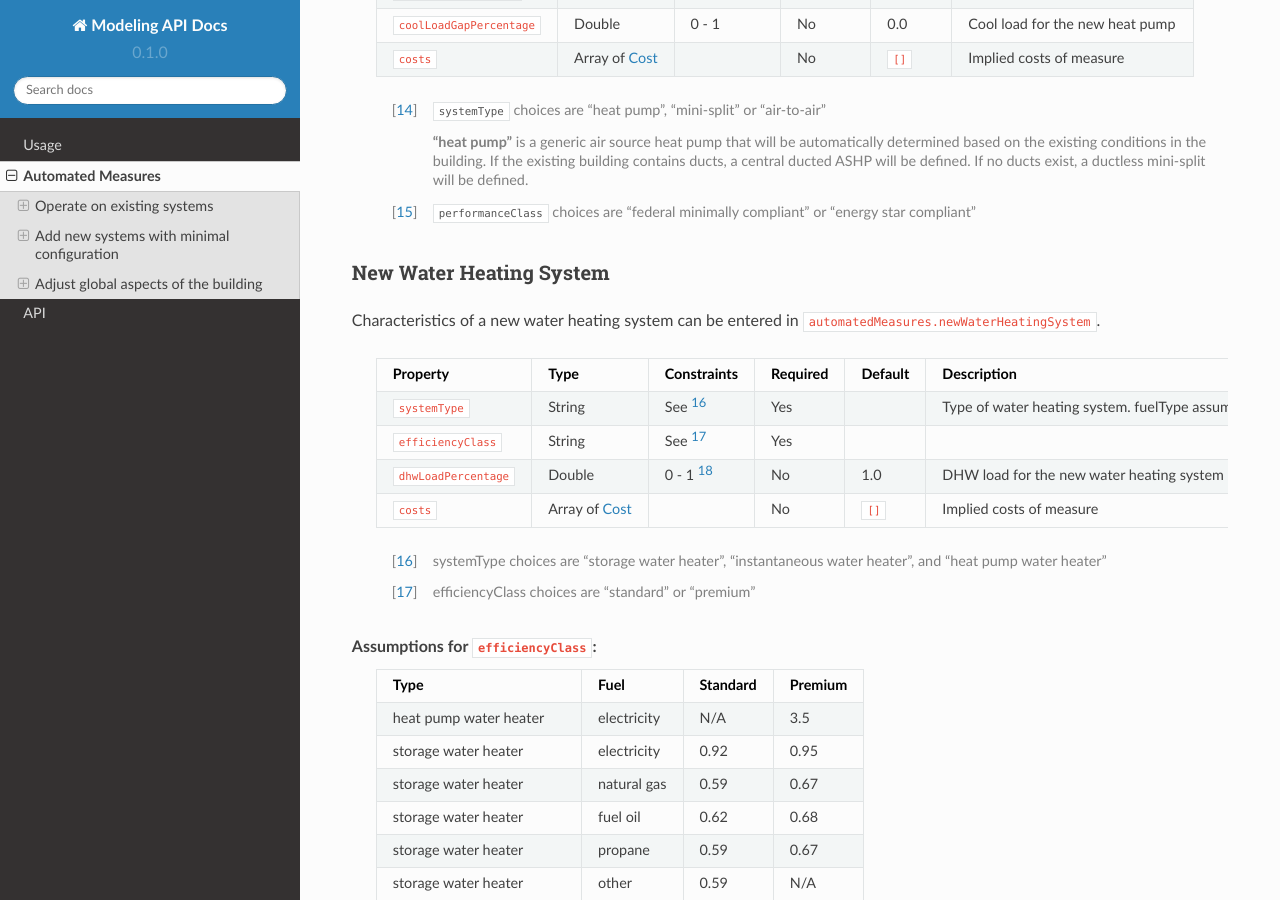
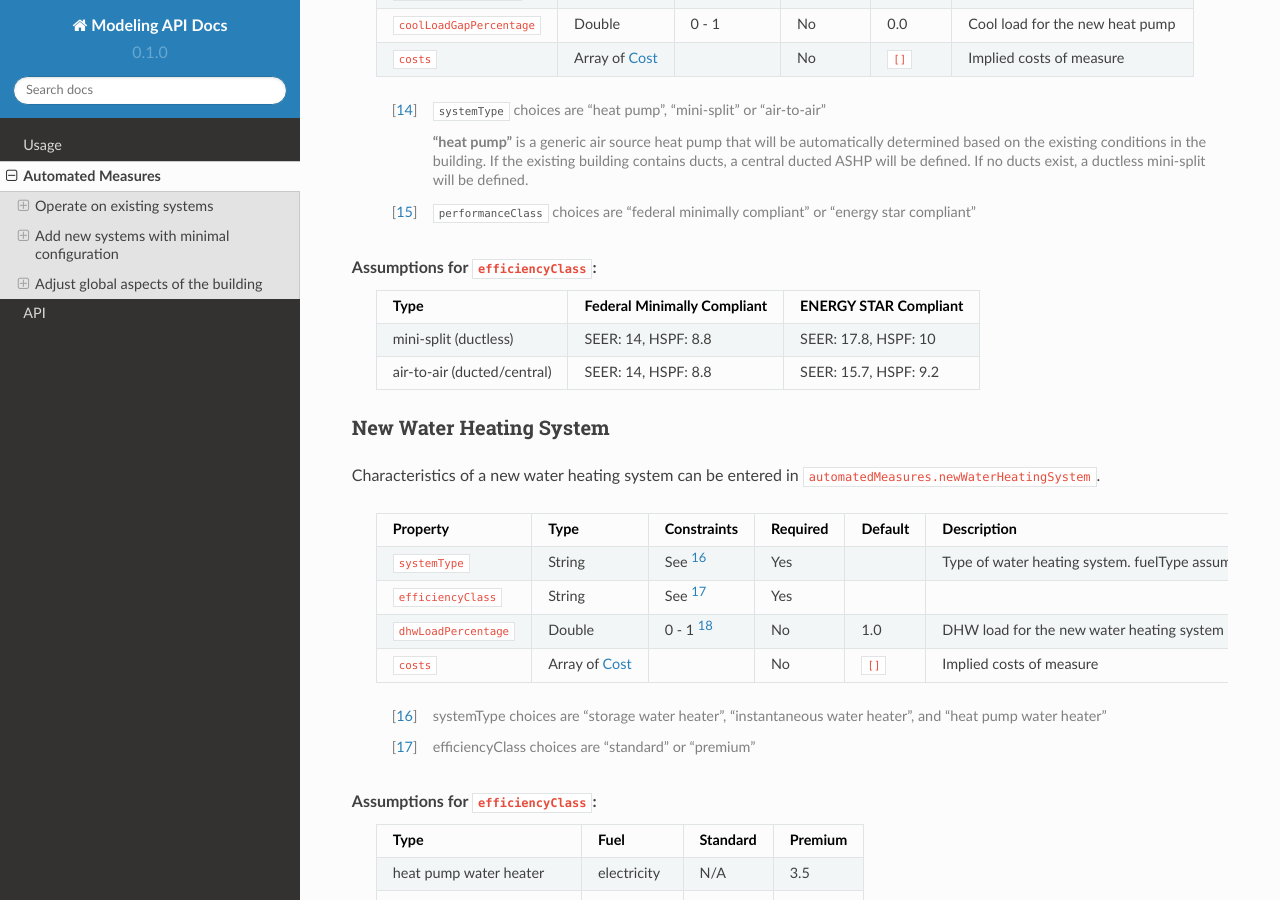
Before and after one commit to RadiantLabs/modeling-api-docs, a Sphinx documentation site: the page built from docs/source/automated_measures.rst, in a window 1280 px wide and 900 px high, scrolled down 4091 px. Built offline with Sphinx 7.4.7 and the Read the Docs theme 2.0.0, drawn with Linux system fonts in a browser that asks for light colours.

Commit message:
new heat pump efficiency assumptions

```diff
--- a/docs/source/automated_measures.rst
+++ b/docs/source/automated_measures.rst
@@ -198,6 +198,14 @@ Characteristics of a new heat pump system can be entered in ``automatedMeasures.
 
   .. [#] ``performanceClass`` choices are "federal minimally compliant" or "energy star compliant"
 
+Assumptions for ``efficiencyClass``:
+  ===========================  ===========================  =====================
+  Type                         Federal Minimally Compliant  ENERGY STAR Compliant
+  ===========================  ===========================  =====================
+  mini-split (ductless)        SEER: 14, HSPF: 8.8          SEER: 17.8, HSPF: 10
+  air-to-air (ducted/central)  SEER: 14, HSPF: 8.8          SEER: 15.7, HSPF: 9.2
+  ===========================  ===========================  =====================
+
 .. _new_water_heating_system:
 
 New Water Heating System
```
